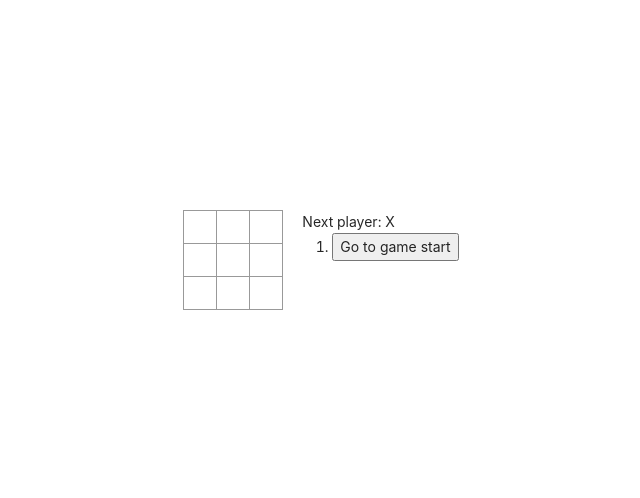
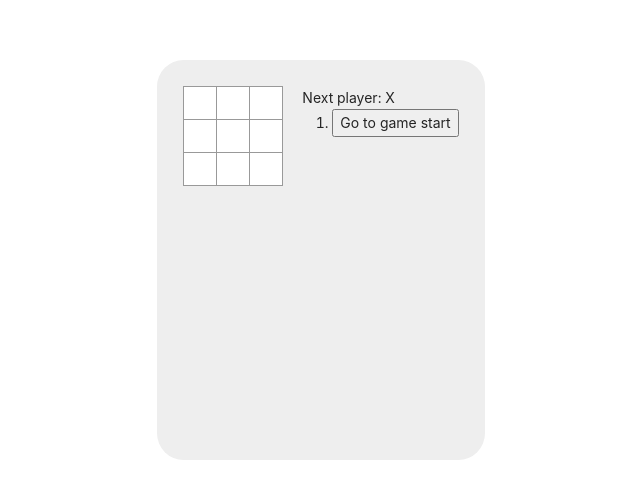
Before and after one commit to keychera/React-Playground, a React (Create React App) app: page /tictactoe in a window 1280 px wide. Shown: the part 140-638 px from the top of the page, without its empty margins (319-959 px from the left). Built offline with nearby package versions, Linux system fonts and the light colour scheme.

Commit message:
add helmet

```diff
--- a/package.json
+++ b/package.json
@@ -11,6 +11,7 @@
     "gh-pages": "^3.1.0",
     "react": "^16.13.1",
     "react-dom": "^16.13.1",
+    "react-helmet": "^6.1.0",
     "react-router-dom": "^5.2.0",
     "react-scripts": "3.4.3"
   },
--- a/src/App.js
+++ b/src/App.js
@@ -4,10 +4,14 @@ import {
 } from "react-router-dom";
 import Routes from "./Routes";
 import './App.css';
+import { Helmet } from "react-helmet";
 
 export default function App() {
   return (
     <div className='App'>
+      <Helmet>
+        <title>playground</title>
+      </Helmet>
       <Router>
         <Routes />
       </Router>
--- a/src/components/CV/index.js
+++ b/src/components/CV/index.js
@@ -1,7 +1,15 @@
 import React from 'react'
+import { Helmet } from 'react-helmet'
 
 const CV = () => {
-  return (<h2>Hello CV!</h2>)
+  return (
+    <div>
+      <Helmet>
+        <title>keychera's CV</title>
+      </Helmet>
+      <h2>Hello CV!</h2>
+    </div>
+  )
 }
 
 export default CV
--- a/src/components/TicTacToe/index.js
+++ b/src/components/TicTacToe/index.js
@@ -1,4 +1,5 @@
 import React, { useState } from 'react'
+import { Helmet } from 'react-helmet';
 import './style.css'
 
 const calculateWinner = (squares) => {
@@ -112,6 +113,9 @@ const TicTacToe = () => {
 
   return (
     <div className="game">
+      <Helmet>
+        <title>Tic Tac Toe</title>
+      </Helmet>
       <div className="game-board">
         <Board {...{ squares: currentSquares.squares, handleClick }} />
       </div>
--- a/src/components/TicTacToe/style.css
+++ b/src/components/TicTacToe/style.css
@@ -42,7 +42,13 @@ ol, ul {
 
 .game {
   display: flex;
+  height: 50vh;
   flex-direction: row;
+  justify-content: flex-start;
+  flex-wrap: wrap;
+  background-color: #EEE;
+  padding: 20pt;
+  border-radius: 20pt;
 }
 
 .game-info {
```
Also changed, not shown: 1 other file (tests, documents, lock files or other folders).
